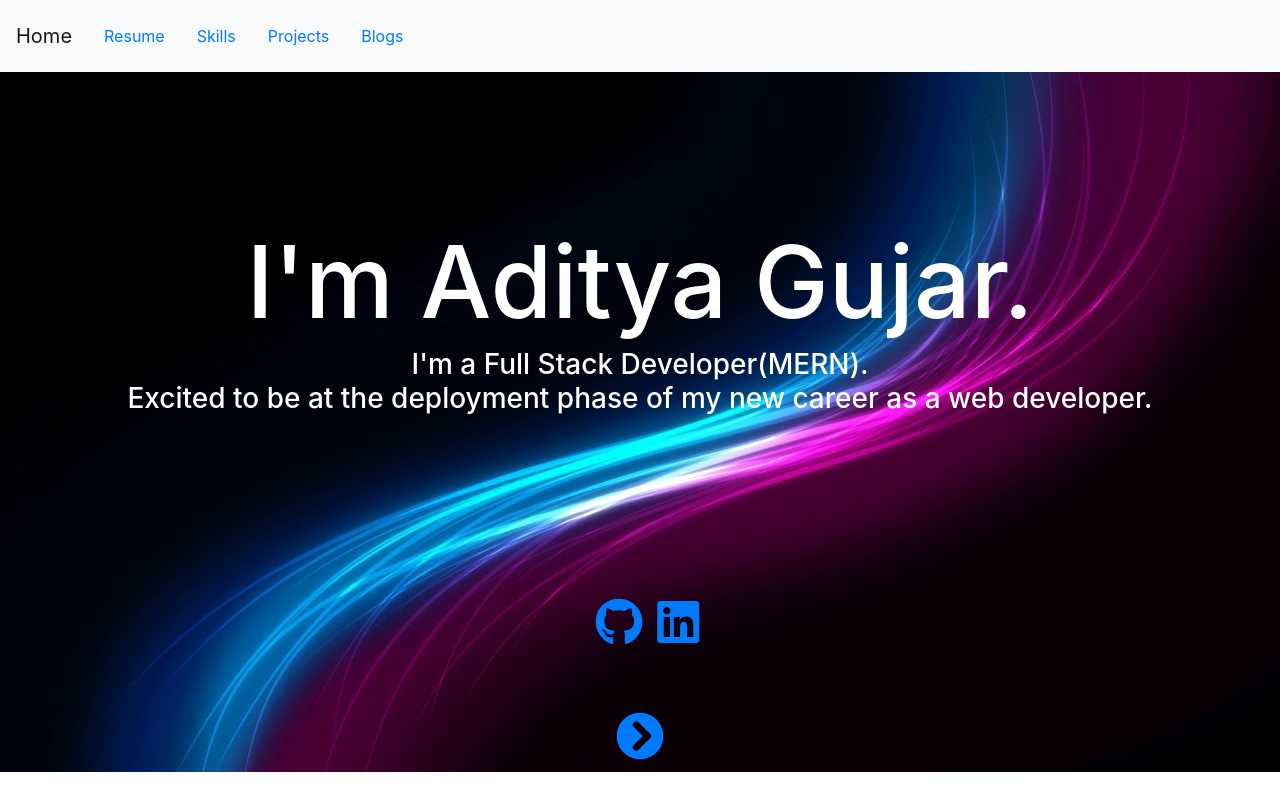
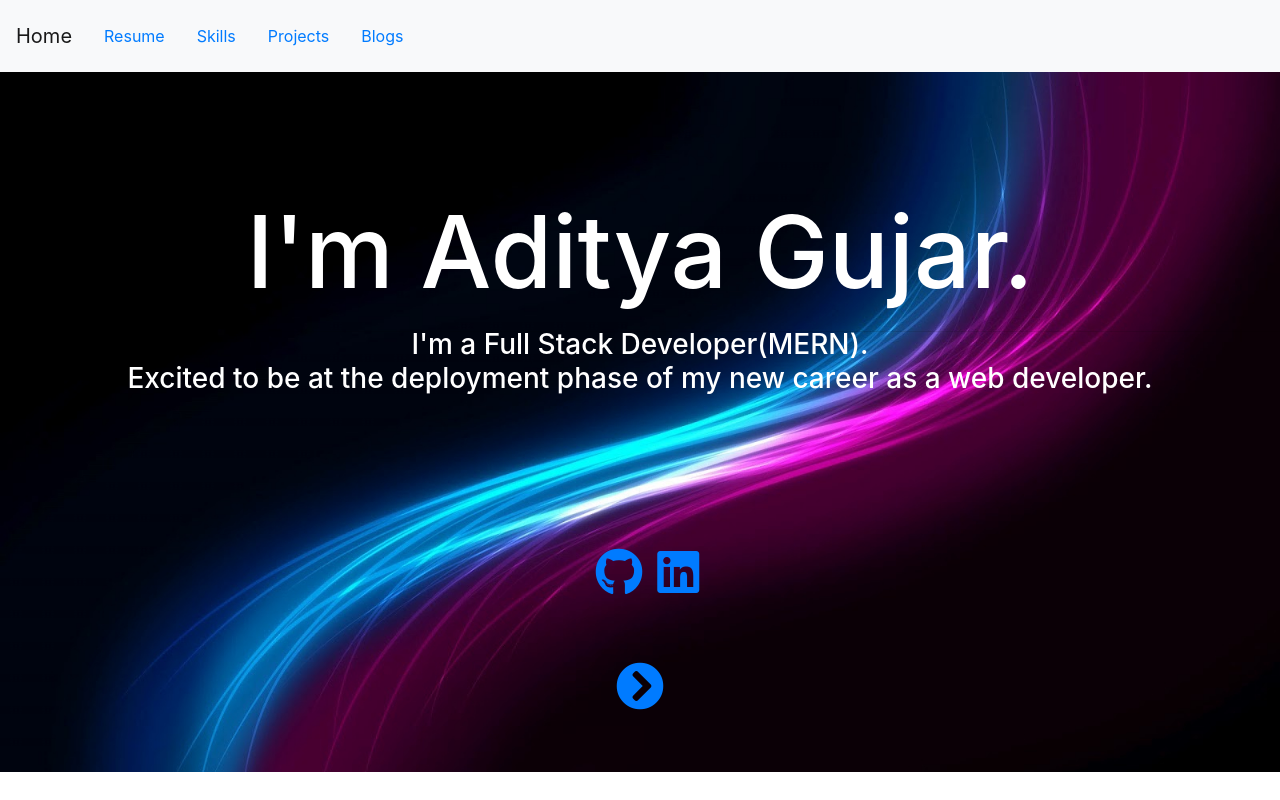
Before and after one commit to Adigujar/Portfolio, a React (Create React App) app: page / in a window 1280 px wide. Built offline with nearby package versions, Linux system fonts and the light colour scheme; the HTML template or start-up script is replaced by a standard one.

Commit message:
Update header.css

```diff
--- a/src/components/header.css
+++ b/src/components/header.css
@@ -11,23 +11,23 @@
 
 .tx1{
     position: relative;
-    top: 150px;
+    top: 120px;
     font-size: 100px;
 }
 
 .top{
     position: relative;
-    top: 100px;
+    top: 80px;
 }
 
 .top1{
     position: relative;
-    top: 250px;
+    top: 200px;
 }
 
 .top2{
     position: relative;
-    top: 300px;
+    top: 250px;
 }
 .center{
 
```
